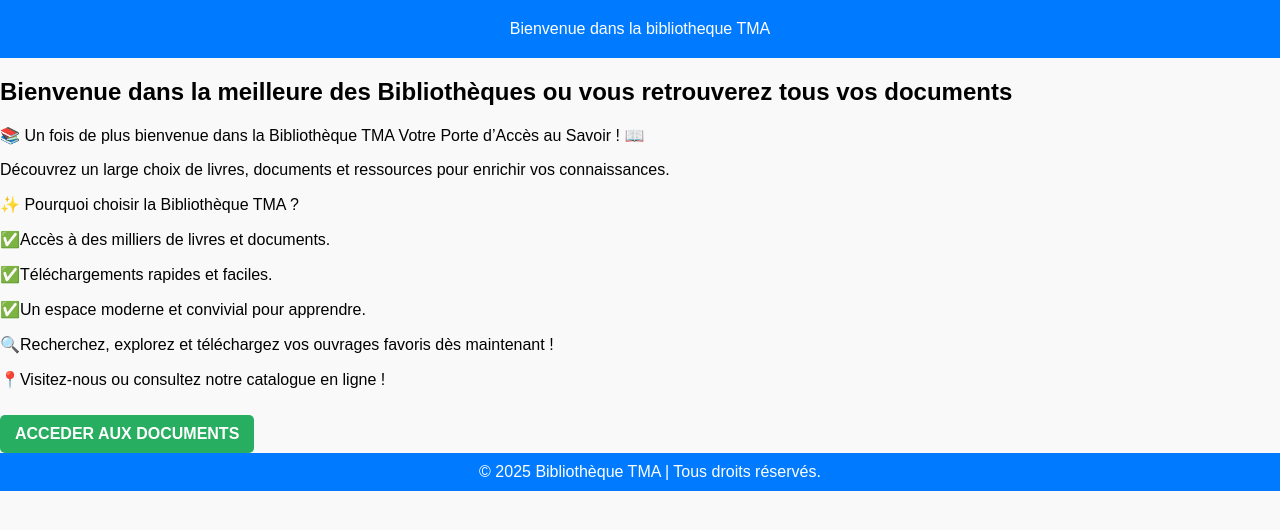
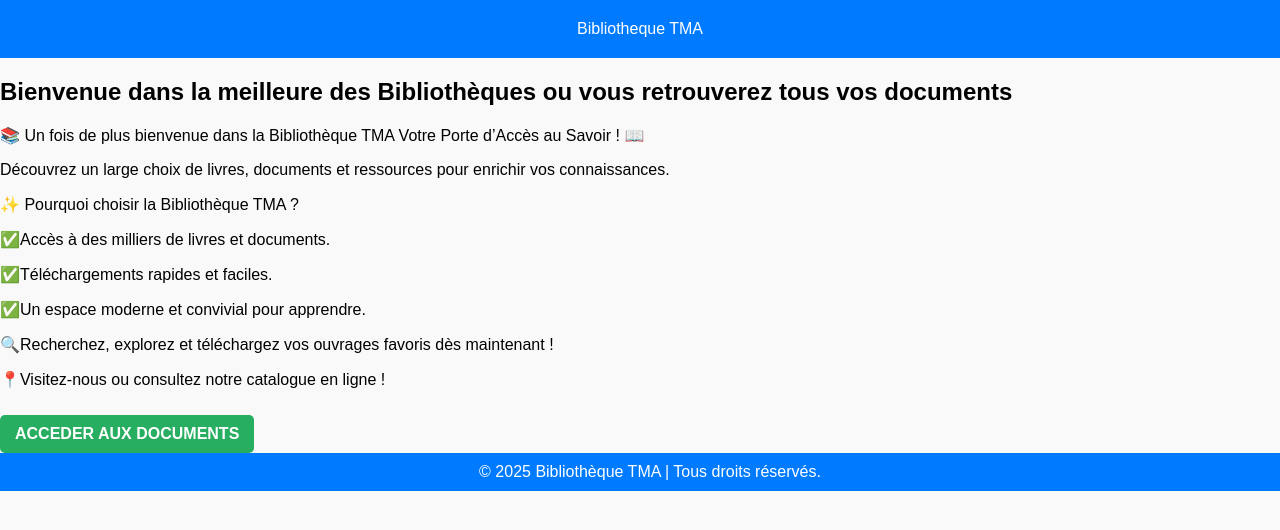
Before and after one commit to biblio-tma/TMA, a plain HTML site: page index.html in a window 1280 px wide. Drawn offline with Linux system fonts and the light colour scheme.

Commit message:
accueil.html

```diff
--- a/index.html
+++ b/index.html
@@ -7,7 +7,7 @@
     </head>
     <link rel="stylesheet" href="style.css">
         <header>
-            Bienvenue dans la bibliotheque TMA
+            Bibliotheque TMA
         </header>
 <body>
     <div class="background">
```
